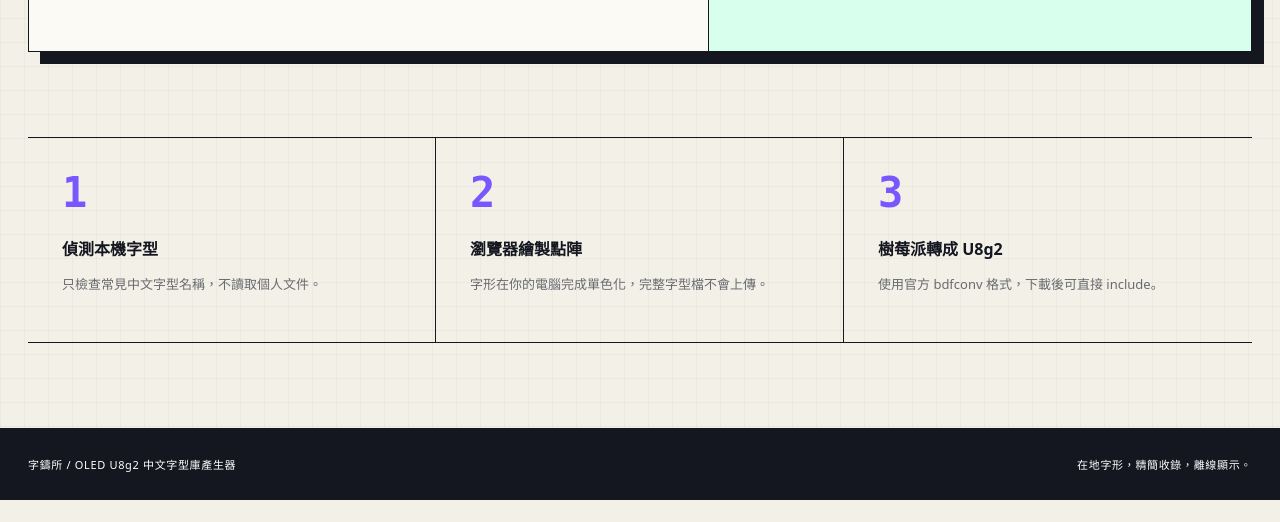
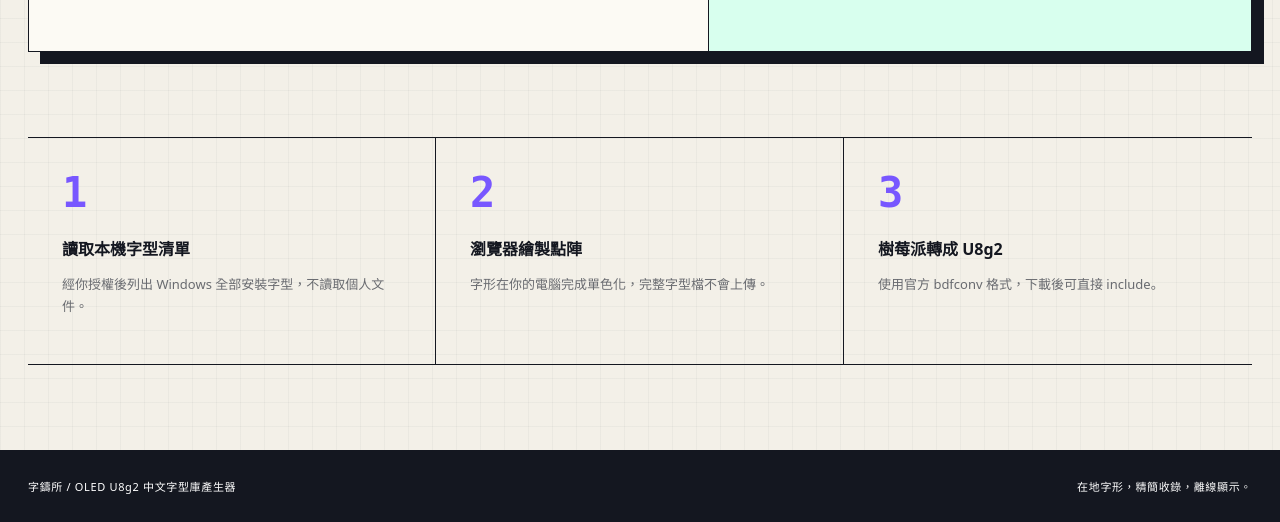
Before and after one commit to lungman7/oled-u8g2-chinese-font-web, a Flask app: page / in a window 1280 px wide. Shown: the part 1614-2136 px from the top of the page. Before the commit the page ends 2114 px from the top, so only its background shows below. Run offline with Flask 3, Linux system fonts and the light colour scheme.

```diff
--- a/templates/index.html
+++ b/templates/index.html
@@ -134,7 +134,7 @@ void loop() {
     </section>
 
     <section class="how-it-works" aria-label="處理流程">
-      <div><span>1</span><b>偵測本機字型</b><p>只檢查常見中文字型名稱，不讀取個人文件。</p></div>
+      <div><span>1</span><b>讀取本機字型清單</b><p>經你授權後列出 Windows 全部安裝字型，不讀取個人文件。</p></div>
       <div><span>2</span><b>瀏覽器繪製點陣</b><p>字形在你的電腦完成單色化，完整字型檔不會上傳。</p></div>
       <div><span>3</span><b>樹莓派轉成 U8g2</b><p>使用官方 bdfconv 格式，下載後可直接 include。</p></div>
     </section>
```
Also changed, not shown: README.md, 1 other file.
